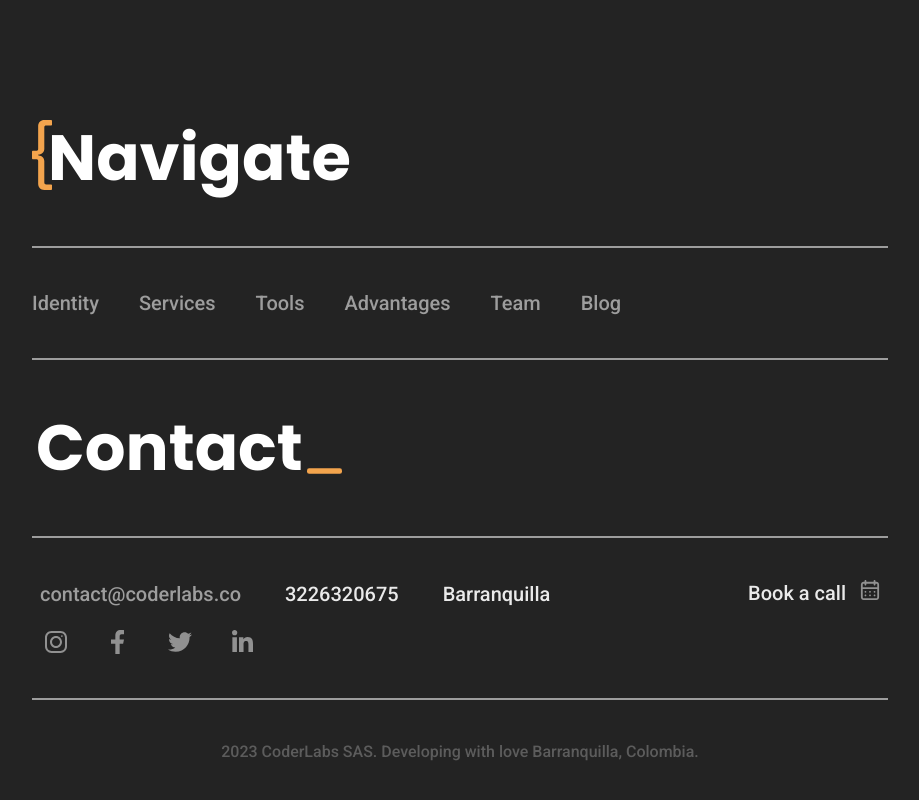
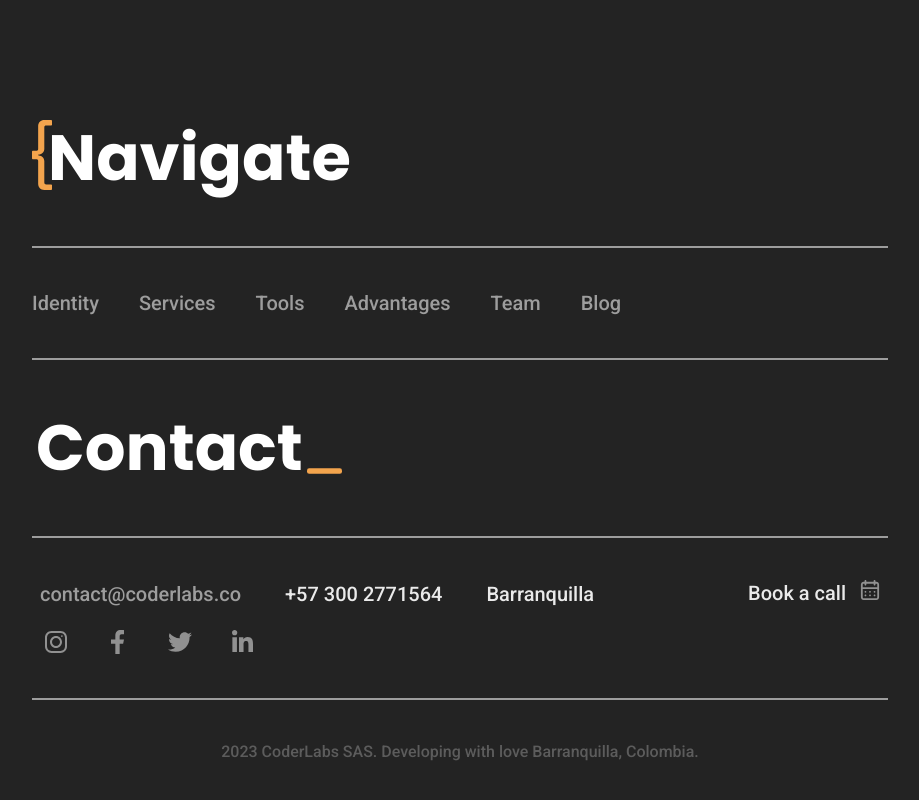
Before and after one commit to contentcraftstudio/Coderlabs-web-2.0, a Next.js app: page / in a window 1280 px wide. Shown: the part 9295-10095 px from the top of the page, without its empty margins (180-1099 px from the left). Built offline with nearby package versions, Linux system fonts and the light colour scheme.

Commit message:
Change::Footer.tsx

```diff
--- a/components/Footer.tsx
+++ b/components/Footer.tsx
@@ -73,7 +73,7 @@ function Lg () {
             contact@coderlabs.co
           </p>
           <p className='font-primary text-[20px] font-medium text-gray-100'>
-            3226320675
+            +57 300 2771564
           </p>
           <p className='font-primary text-[20px] font-medium text-gray-100'>
             Barranquilla
```
